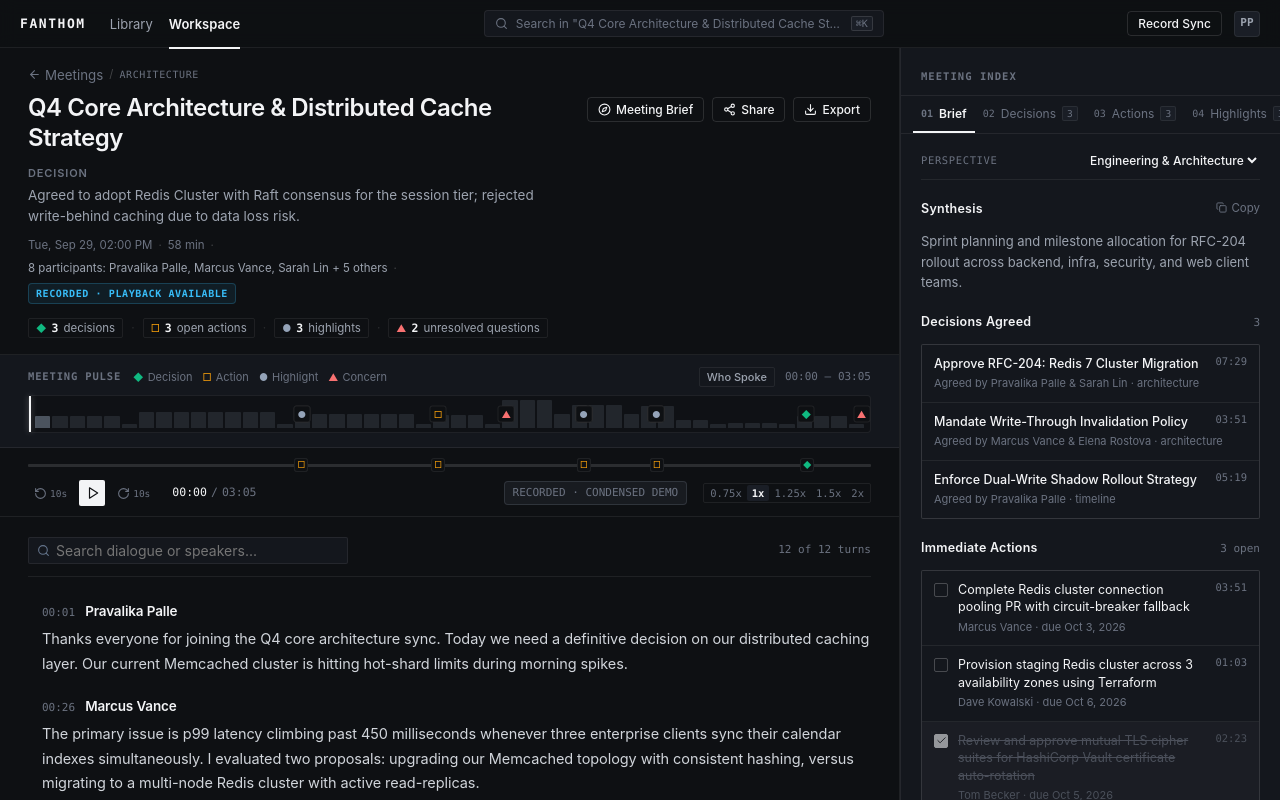
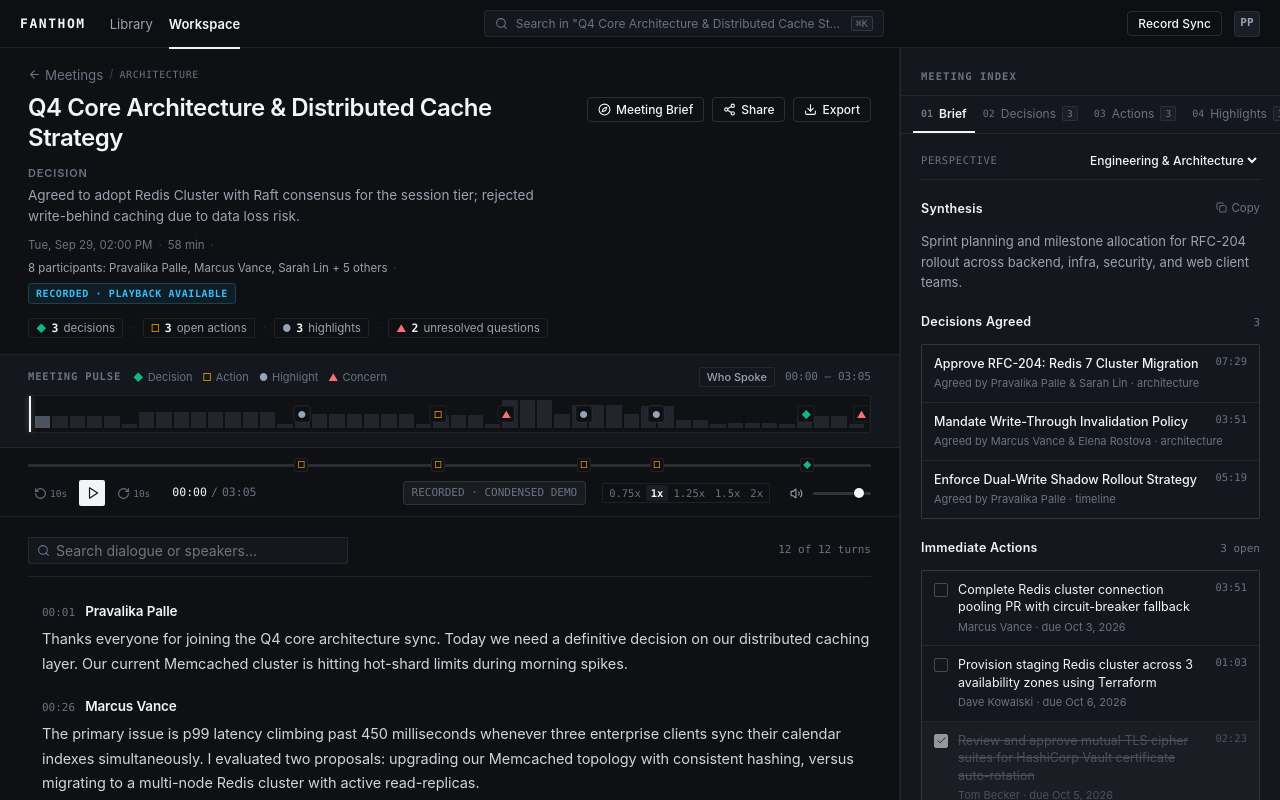
Before and after one commit to pravalika2307/Fanthom-AI, a React (Vite) app: page / in a window 1280 px wide. Built offline with nearby package versions, Linux system fonts and the light colour scheme.

Commit message:
feat(player): add volume control slider and mute shortcut

```diff
--- a/src/App.tsx
+++ b/src/App.tsx
@@ -36,6 +36,17 @@ export const App: React.FC = () => {
 
   // Native HTMLAudioElement reference for genuine spoken audio playback
   const audioRef = useRef<HTMLAudioElement | null>(null);
+
+  // Audio volume and mute control
+  const [audioVolume, setAudioVolume] = useState<number>(() => {
+    try {
+      const saved = localStorage.getItem('fanthom_player_volume');
+      return saved !== null ? parseFloat(saved) : 0.85;
+    } catch {
+      return 0.85;
+    }
+  });
+  const [isAudioMuted, setIsAudioMuted] = useState<boolean>(false);
 
   // Action Item Modal state
   const [actionModal, setActionModal] = useState<{
@@ -218,6 +229,14 @@ export const App: React.FC = () => {
     }
   }, [playbackSpeed]);
 
+  useEffect(() => {
+    const audio = audioRef.current;
+    if (audio) {
+      audio.volume = audioVolume;
+      audio.muted = isAudioMuted;
+    }
+  }, [audioVolume, isAudioMuted]);
+
   // Fallback timer ONLY when meeting has no real audio file (never run when audioUrl is present)
   useEffect(() => {
     if (!isPlaying || activeMeeting.audioUrl) return;
@@ -235,6 +254,20 @@ export const App: React.FC = () => {
 
     return () => clearInterval(interval);
   }, [isPlaying, playbackSpeed, totalDurationSeconds, activeMeeting.audioUrl]);
+
+  const handleVolumeChange = (vol: number) => {
+    setAudioVolume(vol);
+    if (vol > 0 && isAudioMuted) {
+      setIsAudioMuted(false);
+    }
+    try {
+      localStorage.setItem('fanthom_player_volume', vol.toString());
+    } catch {}
+  };
+
+  const handleToggleMute = () => {
+    setIsAudioMuted((prev) => !prev);
+  };
 
   const handleSeek = (newTime: number) => {
     let targetTime = newTime;
@@ -295,7 +328,7 @@ export const App: React.FC = () => {
     }
   };
 
-  // Global Keyboard Shortcuts (Cmd/Ctrl + K for search, Space to play/pause, J/L to seek)
+  // Global Keyboard Shortcuts (Cmd/Ctrl + K for search, Space to play/pause, J/L to seek, M to mute)
   useEffect(() => {
     const handleKeyDown = (e: KeyboardEvent) => {
       if ((e.metaKey || e.ctrlKey) && (e.key === 'k' || e.key === 'K')) {
@@ -319,6 +352,8 @@ export const App: React.FC = () => {
         handleSeek(playbackTime - 10);
       } else if (e.key === 'l' || e.key === 'L') {
         handleSeek(playbackTime + 10);
+      } else if (e.key === 'm' || e.key === 'M') {
+        handleToggleMute();
       }
     };
 
@@ -813,6 +848,10 @@ ${activeMeeting.actionItems
                 onSeek={handleSeek}
                 playbackSpeed={playbackSpeed}
                 onSpeedChange={setPlaybackSpeed}
+                volume={audioVolume}
+                isMuted={isAudioMuted}
+                onVolumeChange={handleVolumeChange}
+                onToggleMute={handleToggleMute}
                 currentSpeakerName={currentSegment?.speakerName}
                 currentSpeakerColor={currentSpeakerParticipant?.avatarColor}
                 decisions={activeMeeting.decisions}
--- a/src/components/PlayerBar.tsx
+++ b/src/components/PlayerBar.tsx
@@ -1,6 +1,6 @@
 import React, { useRef } from 'react';
 import { formatSeconds } from '../utils/formatters';
-import { Play, Pause, RotateCcw, RotateCw } from 'lucide-react';
+import { Play, Pause, RotateCcw, RotateCw, Volume2, Volume1, VolumeX } from 'lucide-react';
 import { Decision, Highlight, ActionItem } from '../types';
 
 interface PlayerBarProps {
@@ -11,6 +11,10 @@ interface PlayerBarProps {
   onSeek: (seconds: number) => void;
   playbackSpeed: number;
   onSpeedChange: (speed: number) => void;
+  volume?: number;
+  isMuted?: boolean;
+  onVolumeChange?: (vol: number) => void;
+  onToggleMute?: () => void;
   currentSpeakerName?: string;
   currentSpeakerColor?: string;
   decisions: Decision[];
@@ -27,6 +31,10 @@ export const PlayerBar: React.FC<PlayerBarProps> = ({
   onSeek,
   playbackSpeed,
   onSpeedChange,
+  volume = 1,
+  isMuted = false,
+  onVolumeChange,
+  onToggleMute,
   currentSpeakerName,
   decisions,
   highlights,
@@ -260,6 +268,34 @@ export const PlayerBar: React.FC<PlayerBarProps> = ({
               </button>
             ))}
           </div>
+
+          {onVolumeChange && onToggleMute && (
+            <div className="player-volume-cluster">
+              <button
+                className="player-btn-text volume-btn"
+                onClick={onToggleMute}
+                title={isMuted ? 'Unmute (M key)' : 'Mute (M key)'}
+              >
+                {isMuted || volume === 0 ? (
+                  <VolumeX size={13} />
+                ) : volume < 0.5 ? (
+                  <Volume1 size={13} />
+                ) : (
+                  <Volume2 size={13} />
+                )}
+              </button>
+              <input
+                type="range"
+                min="0"
+                max="1"
+                step="0.05"
+                value={isMuted ? 0 : volume}
+                onChange={(e) => onVolumeChange(parseFloat(e.target.value))}
+                className="volume-slider"
+                title={`Volume: ${Math.round((isMuted ? 0 : volume) * 100)}%`}
+              />
+            </div>
+          )}
         </div>
       </div>
     </div>
--- a/src/index.css
+++ b/src/index.css
@@ -4312,6 +4312,62 @@ input, textarea, select {
   }
 }
 
+/* Player Volume Control */
+.player-volume-cluster {
+  display: flex;
+  align-items: center;
+  gap: 6px;
+}
+
+.volume-btn {
+  padding: 4px;
+  display: flex;
+  align-items: center;
+  justify-content: center;
+  color: var(--text-secondary);
+  border: none;
+  background: transparent;
+  cursor: pointer;
+  border-radius: var(--radius-xs);
+  transition: color 0.15s ease;
+}
+
+.volume-btn:hover {
+  color: var(--text-primary);
+}
+
+.volume-slider {
+  width: 58px;
+  height: 3px;
+  -webkit-appearance: none;
+  appearance: none;
+  background: rgba(255, 255, 255, 0.15);
+  border-radius: 2px;
+  outline: none;
+  cursor: pointer;
+  transition: background 0.15s ease;
+}
+
+.volume-slider:hover {
+  background: rgba(255, 255, 255, 0.28);
+}
+
+.volume-slider::-webkit-slider-thumb {
+  -webkit-appearance: none;
+  appearance: none;
+  width: 10px;
+  height: 10px;
+  border-radius: 50%;
+  background: var(--text-primary);
+  cursor: pointer;
+  box-shadow: 0 0 4px rgba(0, 0, 0, 0.5);
+  transition: transform 0.1s ease;
+}
+
+.volume-slider::-webkit-slider-thumb:hover {
+  transform: scale(1.2);
+}
+
 /* Responsive adjustments */
 @media (max-width: 900px) {
   .flow-streams-grid {
@@ -4320,4 +4376,7 @@ input, textarea, select {
   .pulse-legend-strip {
     display: none;
   }
-}
+  .player-volume-cluster {
+    display: none;
+  }
+}
```
